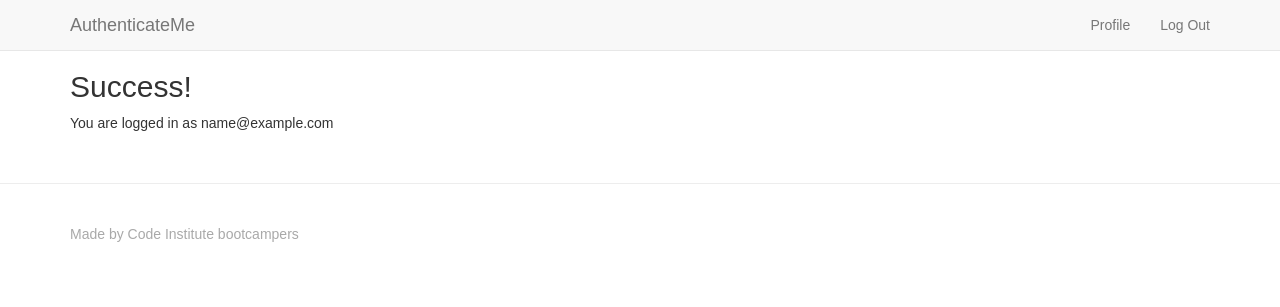
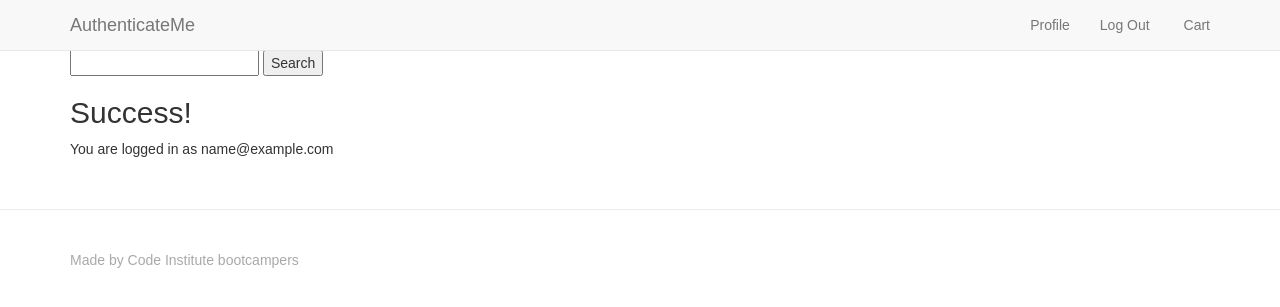
Before and after one commit to coderguider/ecommerce-mini-project, a Django app: page /accounts/profile/ in a window 1280 px wide. Shown: the top 307 px of the page. Run offline with Django 3.2, Linux system fonts and the light colour scheme; the visitor is signed in with stand-in values (Sample User, id 1); some libraries are stand-ins or nearby versions.

Commit message:
added search

```diff
--- a/templates/base.html
+++ b/templates/base.html
@@ -5,8 +5,9 @@
     <meta charset="UTF-8">
     <meta name="viewport" content="width=device-width, initial-scale=1.0">
     <meta http-equiv="X-UA-Compatible" content="ie=edge">
-    <title>AuthenticateMe</title>
+    <title>Ecommerce</title>
     <link rel="stylesheet" href="https://cdnjs.cloudflare.com/ajax/libs/bootswatch/3.3.7/cerulean/bootstrap.min.css">
+    <link rel="stylesheet" href="{% static 'font-awesome/css/font-awesome.min.css' %}">
     <link rel="stylesheet" href="{% static 'css/custom.css' %}">
     <script src="https://cdnjs.cloudflare.com/ajax/libs/jquery/3.2.1/jquery.min.js"></script>
     <script src="https://cdnjs.cloudflare.com/ajax/libs/twitter-bootstrap/3.3.7/js/bootstrap.min.js"></script>
@@ -33,6 +34,14 @@
                         <li><a href="{% url 'register' %}">Register</a></li>
                         <li><a href="{% url 'login' %}">Log In</a></li>
                     {% endif %}
+                    <li>
+                        <a href="{% url 'view_cart' %}">
+                            <i class="fa fa-shipping-cart"></i> Cart
+                            {% if product_count > 0 %}
+                            <label class= "badge badge-warning">{{ product_count }}</label>
+                            {% endif %}
+                        </a>
+                    </li>
                 </ul>
             </div>
         </div>
@@ -47,6 +56,12 @@
         </div>
     {% endif %}
     <div class="container">
+        <div class="display">
+            <form action="{% url 'search' %}" method="get">
+            <input type="text" name="q"/>
+            <button type="submit">Search</button>
+            </form>
+        </div>
         {% block content %} {% endblock %}
     </div>
     <footer>
```
